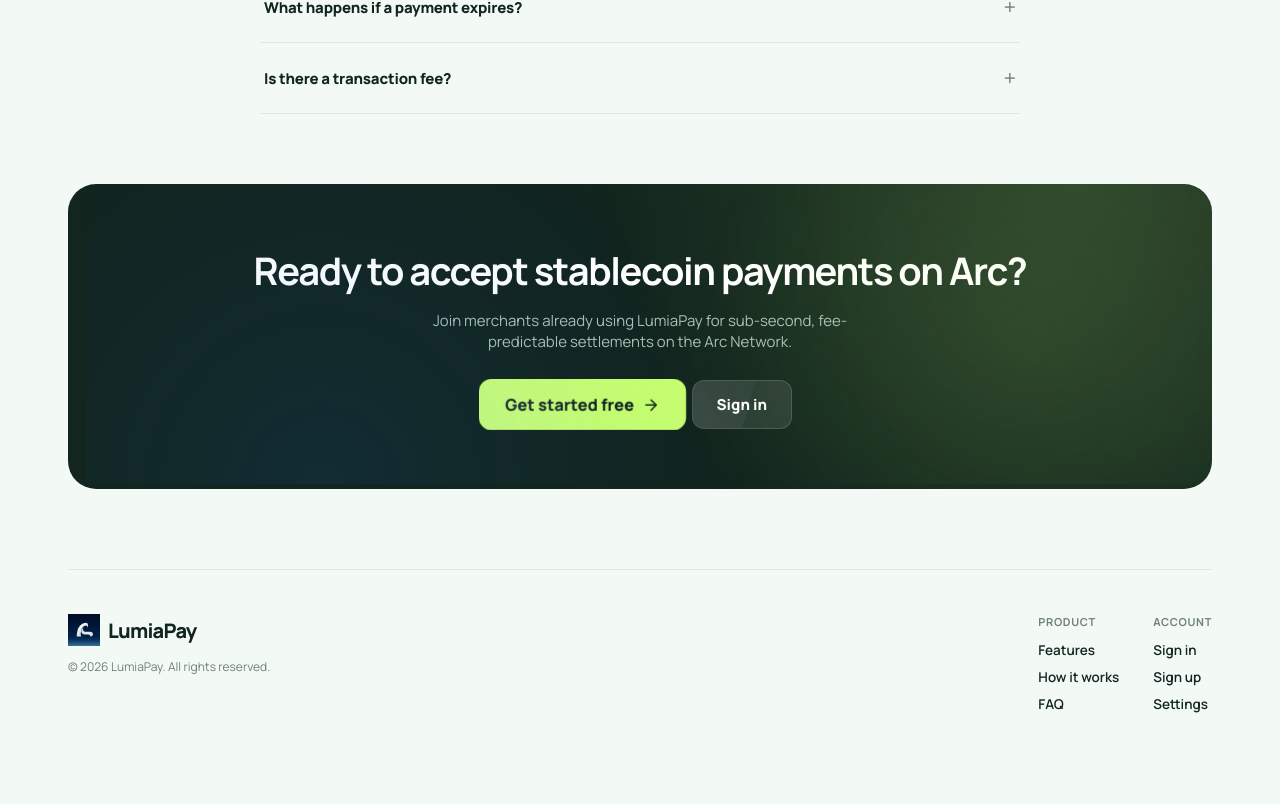
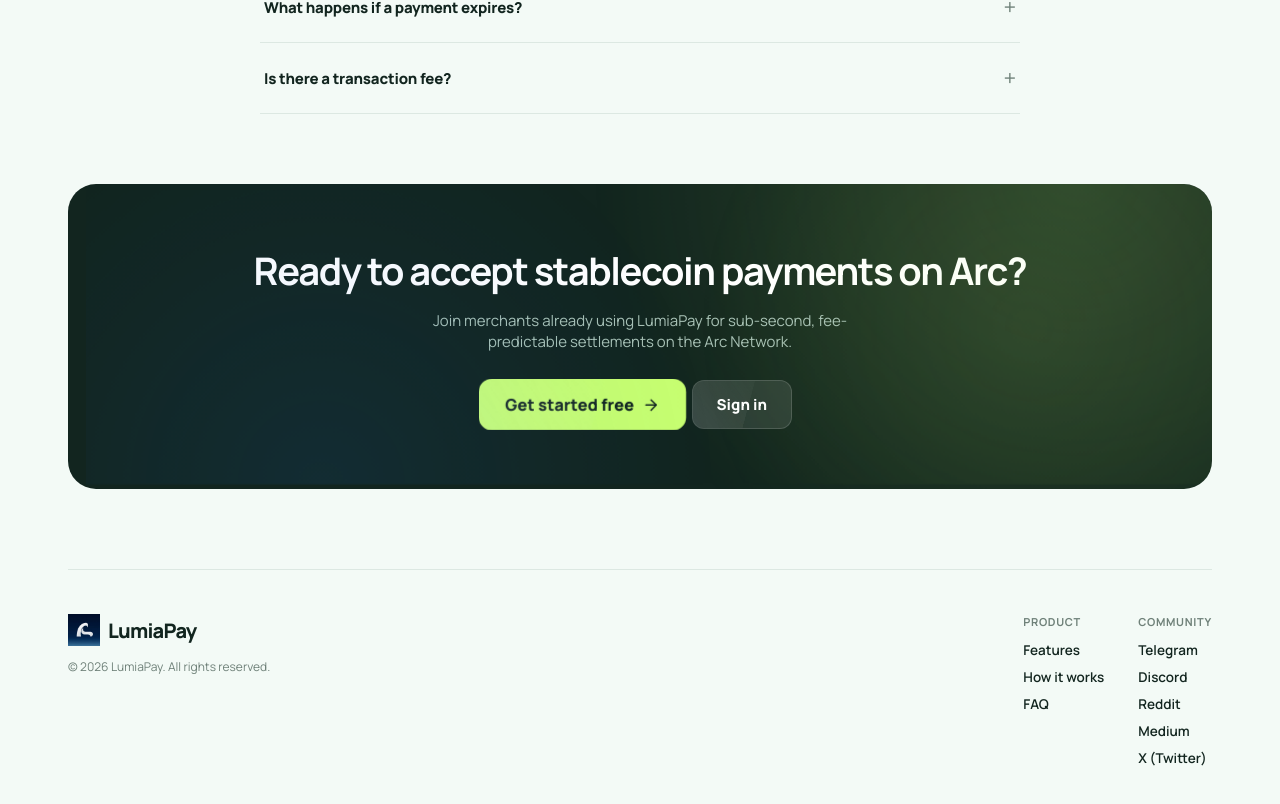
Before and after one commit to riyadh2500/LumiaPay, a Next.js app: page / in a window 1280 px wide. Shown: the part 3606-4410 px from the top of the page. Before the commit the page ends 4362 px from the top, so only its background shows below. Built offline with nearby package versions, Linux system fonts and the light colour scheme.

Commit message:
feat: replace Account footer links with Community social media links

```diff
--- a/components/landing-page.tsx
+++ b/components/landing-page.tsx
@@ -351,10 +351,12 @@ export default function LandingPage() {
               <a href="#faq">FAQ</a>
             </div>
             <div className="site-footer-col">
-              <h5>Account</h5>
-              <Link href="/login">Sign in</Link>
-              <Link href="/signup">Sign up</Link>
-              <Link href="/settings">Settings</Link>
+              <h5>Community</h5>
+              <a href="https://t.me/lumiapay" target="_blank" rel="noopener noreferrer">Telegram</a>
+              <a href="https://discord.gg/SXmSd4ARgA" target="_blank" rel="noopener noreferrer">Discord</a>
+              <a href="https://www.reddit.com/u/lumiapay" target="_blank" rel="noopener noreferrer">Reddit</a>
+              <a href="https://medium.com/@lumiapay" target="_blank" rel="noopener noreferrer">Medium</a>
+              <a href="https://x.com/lumiapay" target="_blank" rel="noopener noreferrer">X (Twitter)</a>
             </div>
           </div>
         </footer>
```
